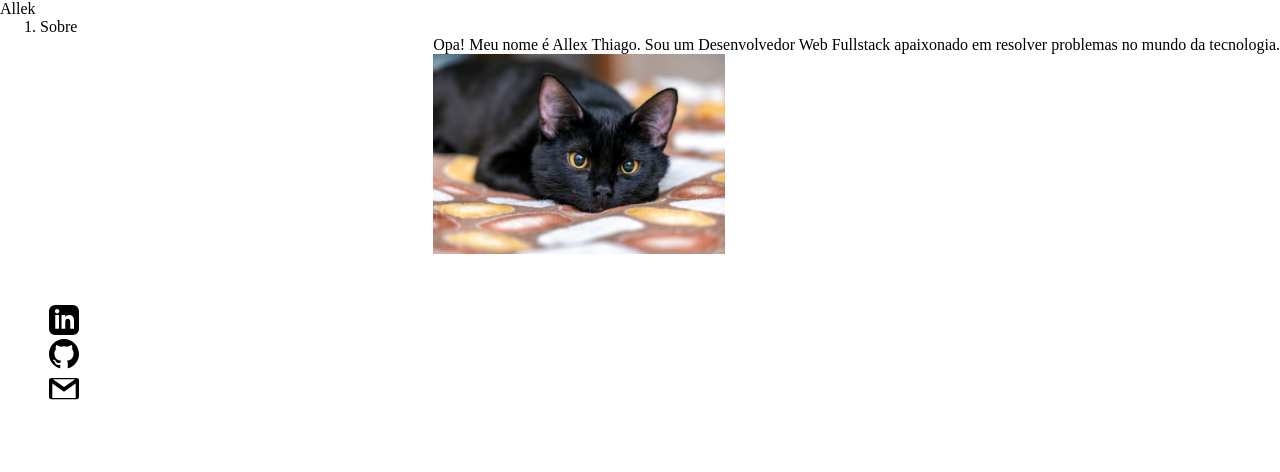
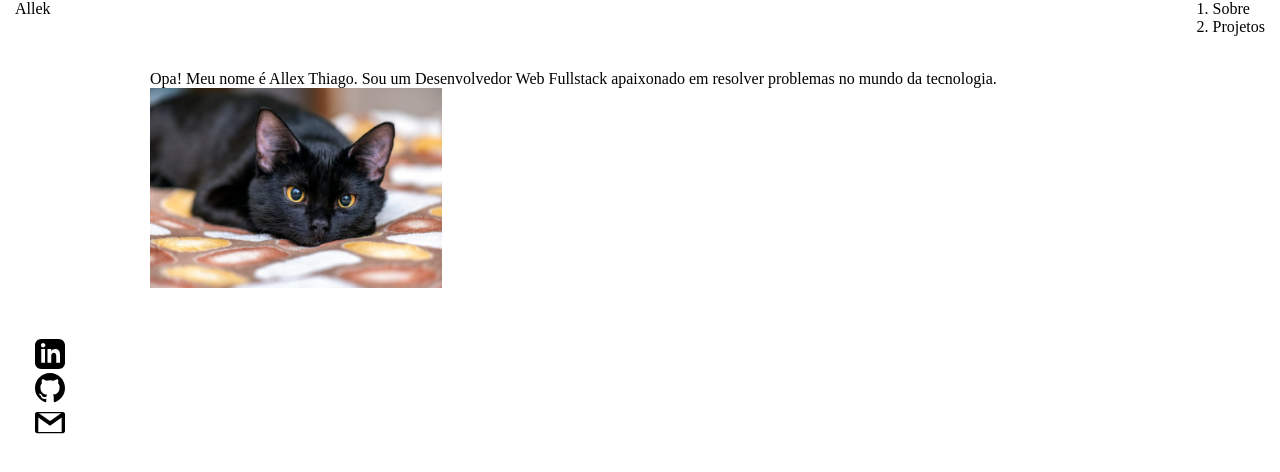
Before and after one commit to AllexThiagoSR/personal-site, a Next.js app: page / in a window 1280 px wide. Shown: the top 472 px of the page. Built offline with nearby package versions, Linux system fonts and the light colour scheme.

Commit message:
feat: Redireciona a outro site ao clicar em uma das logos para entrar em contato.

```diff
--- a/src/components/Aside.js
+++ b/src/components/Aside.js
@@ -1,42 +1,39 @@
 import React from 'react';
 import Image from 'next/image';
-import gitHubIcon from '../images/githubIcon.svg';
-import linkedinLogo from '../images/linkedinLogo.svg';
-import gmailLogo from '../images/gmailLogo.svg';
-
+import gitHubLogoIcon from '../images/githubIcon.svg';
+import linkedinLogoIcon from '../images/linkedinLogo.svg';
+import gmailLogoIcon from '../images/gmailLogo.svg';
+import ContactCard from './ContactCard';
 
 function Aside() {
+  const contactsItems = [
+    {
+      name: 'Linkedin',
+      icon: linkedinLogoIcon,
+      href: 'https://www.linkedin.com/in/allexthiagosantosrosa/',
+    },
+    {
+      name: 'GitHub',
+      icon: gitHubLogoIcon,
+      href: 'https://github.com/AllexThiagoSR',
+    },
+    {
+      name: 'Gmail',
+      icon: gmailLogoIcon,
+      href: 'mailto:allexthiagoDEV@gmail.com',
+    }
+  ];
+
   return (
     <aside className="aside-section">
       <ul className="contacts-list">
-        <li>
-          <Image
-            alt="GitHub"
-            src={ linkedinLogo }
-            width={ 30 }
-            height={ 30 }
-            className="logo"
-          />
-        </li>
-        <li>
-          <Image
-            alt="GitHub"
-            src={ gitHubIcon }
-            width={ 30 }
-            height={ 30 }
-            className="logo"
-          />
-        </li>
-
-        <li>
-          <Image
-            alt="GitHub"
-            src={ gmailLogo }
-            width={ 30 }
-            height={ 30 }
-            className="logo"
-          />
-        </li>
+        {
+          contactsItems.map((item) => (
+            <li key={ item.name + ' logo'}>
+              <ContactCard contact={ item } />
+            </li>
+          ))
+        }
       </ul>
     </aside>
   );
--- /dev/null
+++ b/src/components/ContactCard.js
@@ -0,0 +1,19 @@
+import Image from 'next/image';
+import Link from 'next/link';
+import React from 'react';
+
+function ContactCard({ contact: { href, name, icon } }) {
+  return (
+    <Link href={ href }>
+      <Image
+        alt={ name }
+        src={ icon }
+        width={ 30 }
+        height={ 30 }
+        className="logo"
+      />
+    </Link>
+  );
+}
+
+export default ContactCard;
--- a/src/components/Header.js
+++ b/src/components/Header.js
@@ -3,7 +3,7 @@ import NavBar from './NavBar';
 
 function Header() {
   return (
-    <header>
+    <header className="header">
       <span>Allek</span>
       <NavBar />
     </header>
--- a/src/components/NavBar.js
+++ b/src/components/NavBar.js
@@ -5,6 +5,7 @@ function NavBar() {
     <nav>
       <ol>
         <li>Sobre</li>
+        <li>Projetos</li>
       </ol>
     </nav>
   );
--- a/src/styles/globals.css
+++ b/src/styles/globals.css
@@ -110,14 +110,23 @@ a {
 
 body {
   height: 100vh;
+}
+
+.header {
   display: flex;
-  flex-direction: column;
+  padding: 0 15px;
+  justify-content: space-between;
+  height: 70px;
 }
 
 .layout-default {
   display: flex;
-  justify-content: space-between;
   height: 80%;
+}
+
+.layout-default main {
+  margin-left: 50px;
+  width: 85%;
 }
 
 .contacts-list {
@@ -133,7 +142,7 @@ body {
 .aside-section {
   display: flex;
   height: 100%;
-  width: 10%;
+  width: 100px;
 }
 
 #__next {
```
